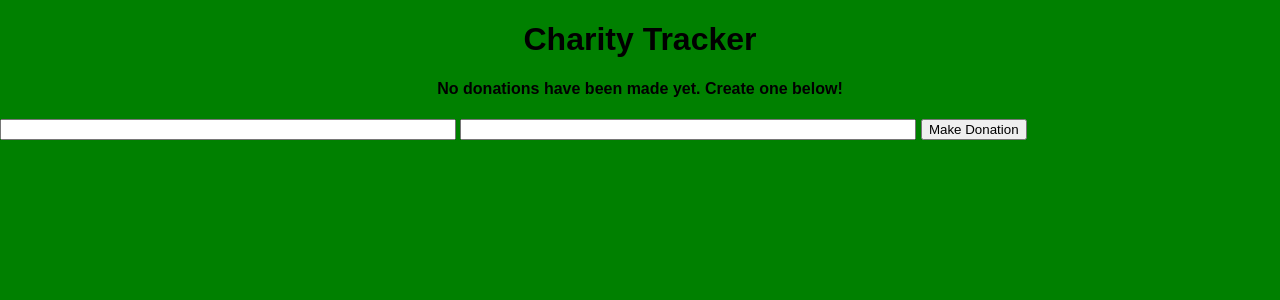
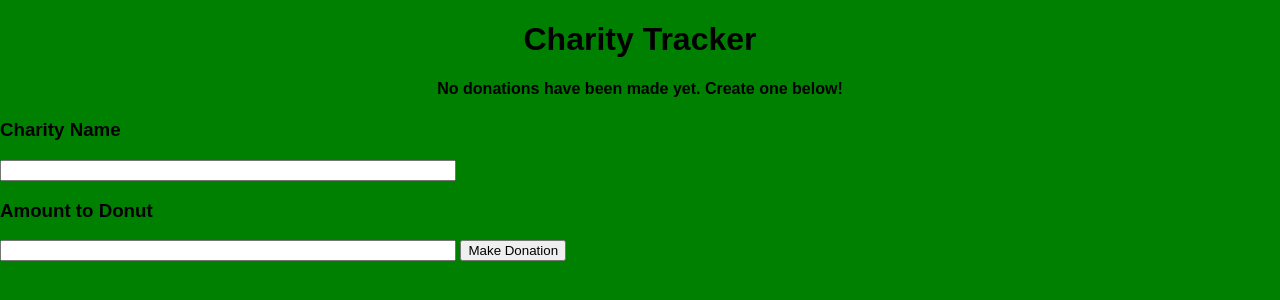
Before and after one commit to skinnybeans17/contractor-project, a Flask app: page / in a window 1280 px wide. Shown: the top 300 px of the page. Run offline with Flask 2, Linux system fonts and the light colour scheme; data that the repository does not hold is empty.

Commit message:
Update index.html

```diff
--- a/templates/index.html
+++ b/templates/index.html
@@ -34,8 +34,8 @@
 
     <div class="form">
         <form action="/" method="POST">
-            <input type="text" name="charity" id="charity">
-            <input type="number" name="amount" id="amount">
+            <h3>Charity Name</h3><input type="text" name="charity" id="charity">
+            <h3>Amount to Donut</h3><input type="number" name="amount" id="amount">
             <input type="submit" value="Make Donation">
         </form>
     </div>
```
